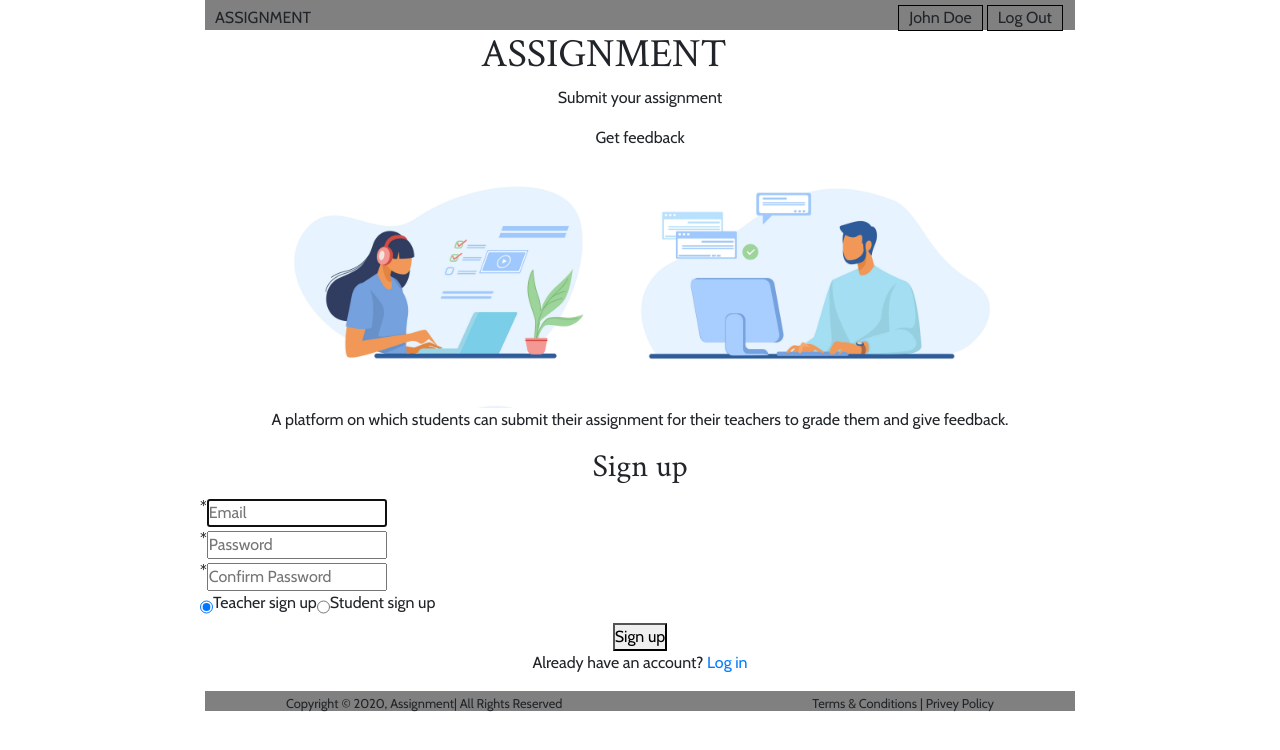
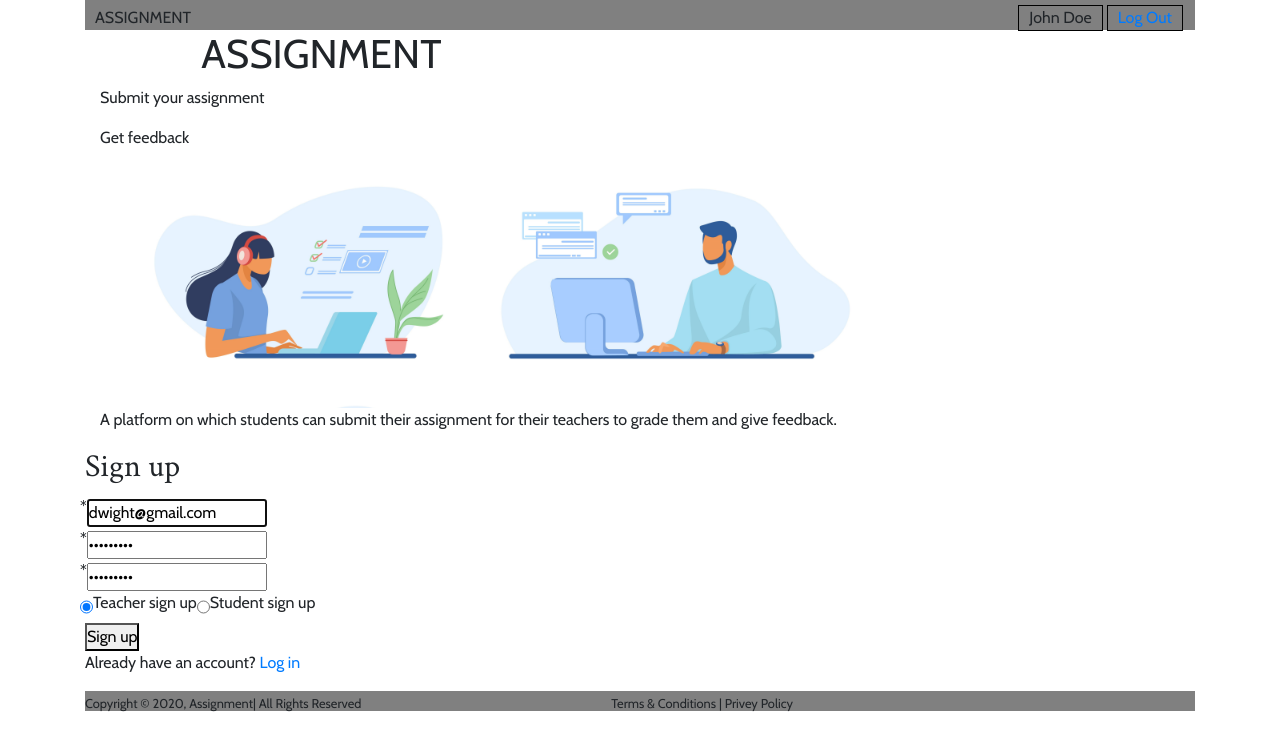
Before and after one commit to is-ma-eel/web-edu-43, a React (Create React App) app: page /signup in a window 1280 px wide. Shown: the top 750 px of the page. Built offline with nearby package versions, Linux system fonts and the light colour scheme.

Commit message:
Feat: add app routes

```diff
--- a/src/App.css
+++ b/src/App.css
@@ -1,11 +1,11 @@
 /* imports */
 @import url('https://fonts.googleapis.com/css2?family=Cabin:wght@400;600&family=Crimson+Text:wght@400;600&display=swap');
 
-body {
+body,
+h1 {
   font-family: 'Cabin', sans-serif;
 }
 
-h1,
 h2,
 h3,
 h4,
@@ -27,11 +27,12 @@ h6 {
   box-sizing: border-box;
 }
 
-.container {
+/* .container {
   max-width: 900px;
   margin: 0 auto;
   text-align: center;
-}
+} */
+
 .App-logo {
   height: 40vmin;
   pointer-events: none;
--- a/src/MainRouters.js
+++ b/src/MainRouters.js
@@ -6,6 +6,8 @@ import { BrowserRouter as Router, Route, Switch } from 'react-router-dom';
 import WelcomePage from './components/layout/WelcomePage';
 import SignUp from './components/auth/SignUp';
 import SignIn from './components/auth/SignIn';
+import TeacherDashboard from './components/Dashboards/TeacherDasboard';
+import StudentDashboard from './components/Dashboards/StudentDashboard';
 
 const CreateRoutes = () => (
   <Router>
@@ -20,6 +22,12 @@ const CreateRoutes = () => (
         <Route path="/signin">
           <SignIn />
         </Route>
+        <Route path="/teacherdashboard">
+          <TeacherDashboard />
+        </Route>
+        <Route path="/studentdashboard">
+          <StudentDashboard />
+        </Route>
       </Switch>
     </main>
   </Router>
--- a/src/components/Dashboards/StudentDashboard.js
+++ b/src/components/Dashboards/StudentDashboard.js
@@ -1,7 +1,7 @@
 import React from 'react';
 
 const StudentDashboard = () => {
-  return <p>SignUp</p>;
+  return <p>StudentDashboard</p>;
 };
 
 export default StudentDashboard;
--- a/src/components/Dashboards/TeacherDasboard.js
+++ b/src/components/Dashboards/TeacherDasboard.js
@@ -1,22 +1,25 @@
 import React, { useEffect, useState } from 'react';
-import dbdata from "../utils/data.json";
-import schema from "../utils/schema.json";
+import Footer from '../layout/Footer';
+import Navbar from '../layout/Navbar';
+import dbdata from '../utils/data.json';
+import schema from '../utils/schema.json';
 import Table from './Table';
-
 
 function TeacherDashboard() {
   return (
     <div>
-        <div>
-      <h3>Submissions</h3>
-    </div>
-    <div className="container p-2">
+      <Navbar />
+      <div>
+        <h3>Submissions</h3>
+      </div>
+      <div className="container p-2">
         <div className="row">
           <div className="col">
             <Table headers={Object.keys(schema)} rows={dbdata} />
           </div>
         </div>
       </div>
+      <Footer />
     </div>
   );
 }
--- a/src/components/auth/SignIn.js
+++ b/src/components/auth/SignIn.js
@@ -12,7 +12,10 @@ import { useForm } from 'react-hook-form';
 
 const SignIn = () => {
   // intialize hook
-  const { register, handleSubmit, errors, reset } = useForm({ mode: 'all' });
+  const { register, handleSubmit, errors, reset } = useForm({
+    mode: 'all',
+    defaultValues: { email: 'dwight@gmail.com', password: 123456789 }
+  });
 
   const onSubmit = data => {
     console.log(data);
--- a/src/components/auth/SignUp.js
+++ b/src/components/auth/SignUp.js
@@ -3,7 +3,7 @@ import Navbar from '../layout/Navbar';
 import WelcomePage from '../layout/WelcomePage';
 import Footer from '../layout/Footer';
 
-import { Link } from 'react-router-dom';
+import { Link, useHistory } from 'react-router-dom';
 
 // styles
 import './Form.css';
@@ -11,11 +11,22 @@ import './Form.css';
 import { useForm } from 'react-hook-form';
 
 const SignUp = () => {
+  // routing part
+  let history = useHistory();
+
   // intialize hook
-  const { register, handleSubmit, errors, getValues, reset } = useForm({ mode: 'all' });
+  const { register, handleSubmit, errors, getValues, reset } = useForm({
+    mode: 'all',
+    defaultValues: { email: 'dwight@gmail.com', password: 123456789, confirm: 123456789 }
+  });
 
   const onSubmit = data => {
     console.log(data);
+    if (data.signup_type === 'teacher_signup') {
+      history.push('/teacherdashboard');
+    } else if (data.signup_type === 'student_signup') {
+      history.push('/studentdashboard');
+    }
     reset();
   };
 
@@ -87,23 +98,23 @@ const SignUp = () => {
           <div className="form-row">
             <input
               type="radio"
-              name="signup-type"
-              id="teacher-signup"
-              value="teacher-signup"
+              name="signup_type"
+              id="teacher_signup"
+              value="teacher_signup"
               defaultChecked
               ref={register}
             />
-            <label htmlFor="teacher-signup">Teacher sign up</label>
+            <label htmlFor="teacher_signup">Teacher sign up</label>
             <br />
 
             <input
               type="radio"
-              name="signup-type"
-              id="student-signup"
-              value="student-signup"
+              name="signup_type"
+              id="student_signup"
+              value="student_signup"
               ref={register}
             />
-            <label htmlFor="student-signup">Student sign up</label>
+            <label htmlFor="student_signup">Student sign up</label>
             <br />
           </div>
 
--- a/src/components/layout/Navbar.js
+++ b/src/components/layout/Navbar.js
@@ -1,5 +1,6 @@
 import React from 'react';
-import "./layout.css";
+import { Link } from 'react-router-dom';
+import './layout.css';
 
 const Navbar = () => {
   return (
@@ -9,8 +10,12 @@ const Navbar = () => {
       </div>
       <div className="nav-right">
         <ul>
-          <li><a>John Doe</a></li>
-          <li><a>Log Out</a></li>
+          <li>
+            <a>John Doe</a>
+          </li>
+          <li>
+            <Link to="/">Log Out</Link>
+          </li>
         </ul>
       </div>
     </div>
--- a/src/components/layout/layout.css
+++ b/src/components/layout/layout.css
@@ -1,20 +1,15 @@
-body{
-    margin: ;
-}
-
 /*header*/
 .nav-bar {
   width: 100%;
   height: 30px;
   background-color: gray;
 }
-.nav-left span{
+.nav-left span {
   margin: 0;
   padding: 6px 10px;
   float: left;
 }
 .nav-right {
-
 }
 .nav-right ul {
   list-style-type: none;
@@ -22,21 +17,21 @@ body{
   padding: 5px 10px;
   float: right;
 }
-.nav-right ul li{
+.nav-right ul li {
   float: left;
   border: 1px solid #000000;
   margin: 0 2px;
 }
-.nav-right ul li a{
+.nav-right ul li a {
   display: block;
   margin: 0 10px;
   padding: 0;
 }
 /*Footer*/
-footer{
+footer {
   background-color: gray;
   height: 20px;
 }
-footer .footer-1{
+footer .footer-1 {
   margin-right: 250px;
 }
```
Lines whose indentation alone changed are shown as unchanged.
